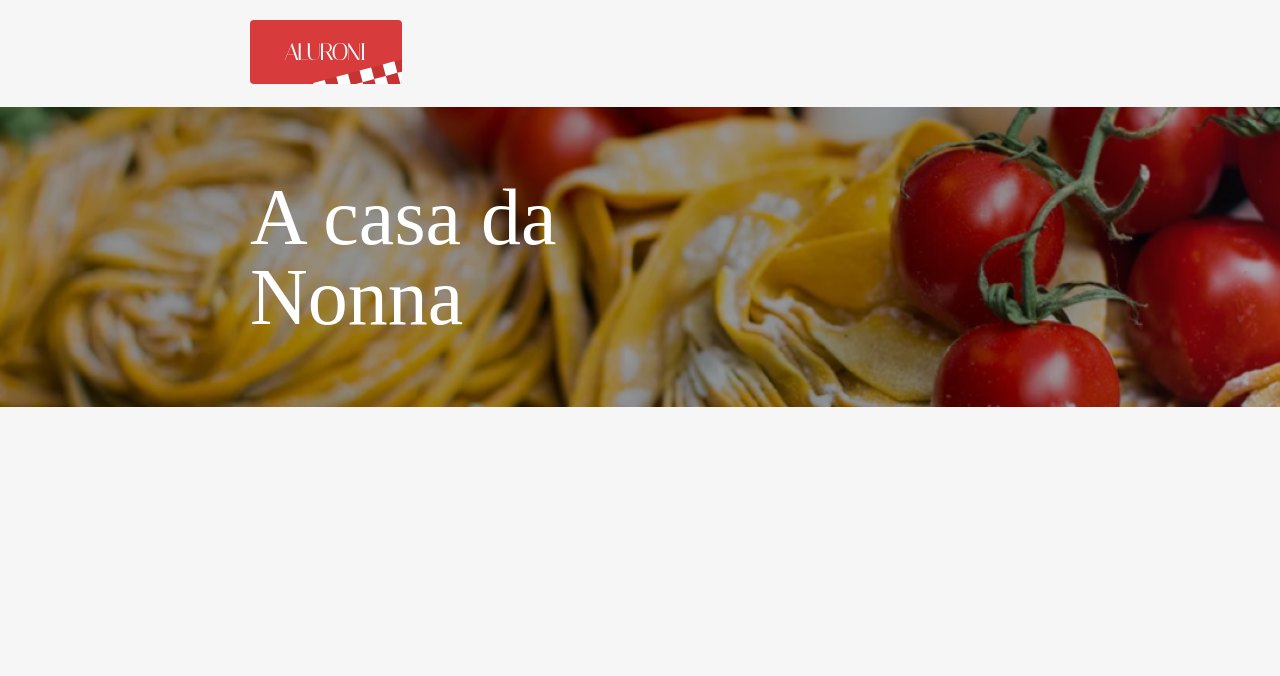
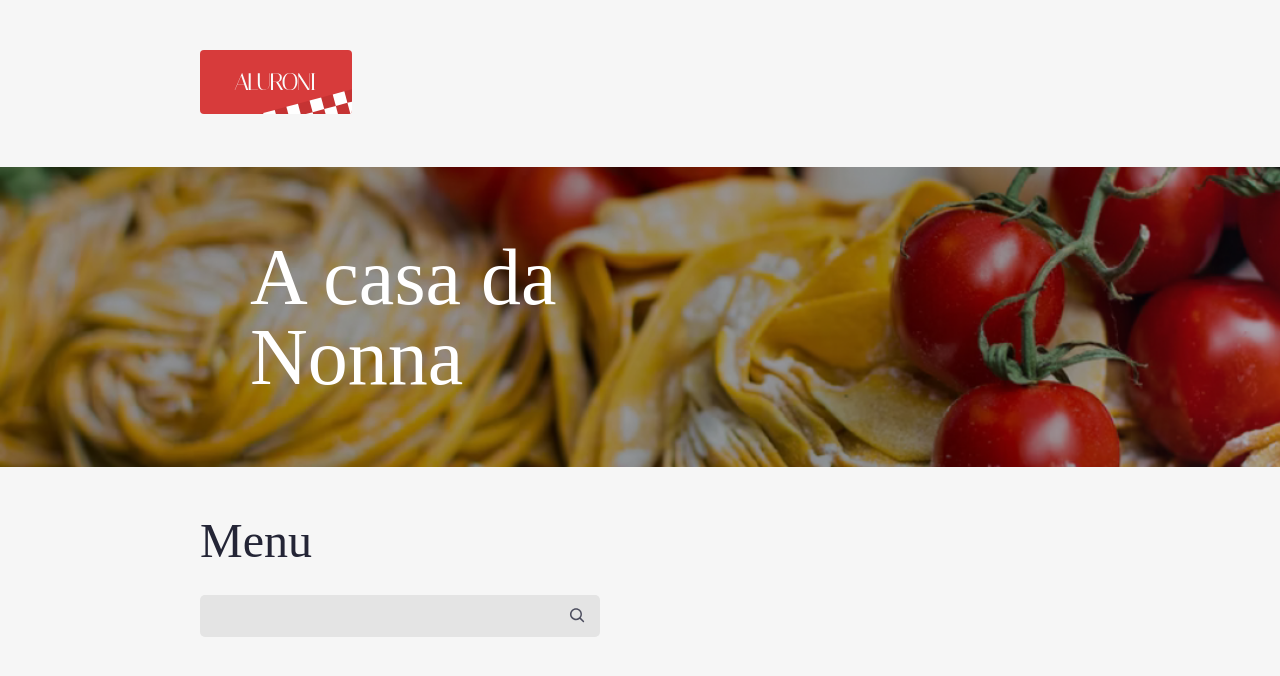
Before and after one commit to yornellas/pasta-nonna, a React (Create React App) app: page / in a window 1280 px wide. Shown: the top 676 px of the page. Built offline with nearby package versions, Linux system fonts and the light colour scheme; a web font is replaced by a local one.

Commit message:
feat: create search component

```diff
--- a/src/pages/Menu/Menu.module.scss
+++ b/src/pages/Menu/Menu.module.scss
@@ -1,4 +1,5 @@
 @import '/src/styles/variables.scss';
+@import '/src/styles/breakpoints.scss';
 
 .menu {
   padding: 20px 250px;
@@ -20,3 +21,25 @@
     width: 40%;
   }
 }
+
+.menu {
+  padding: 50px $horizontal-padding;
+
+  @media (max-width: $desktop-xsm) {
+    padding: 50px $horizontal-padding-mobile;
+  }
+
+  @media (min-width: $desktop-xsm) and (max-width: $desktop-sm) {
+    padding: 50px $horizontal-padding-sm;
+  }
+
+  @media (min-width: $desktop-sm) and (max-width: $desktop-md) {
+    padding: 50px $horizontal-padding-md;
+  }
+
+  &__title {
+    color: $dark;
+    font-size: 3rem;
+    margin-bottom: 30px;
+  }
+}
--- a/src/pages/Menu/index.tsx
+++ b/src/pages/Menu/index.tsx
@@ -1,17 +1,23 @@
 import styles from './Menu.module.scss'
 import logo from '../../assets/logo.svg'
+import Search from '../Search'
+import { useState } from 'react'
 
 export default function Menu() {
+  const [search, setSearch] = useState('')
+
   return (
     <main>
       <nav className={styles.menu}>
         <img src={logo} alt="logo" />
       </nav>
       <header className={styles.header}>
-        <div className={styles.header__text}>
-          A casa da Nonna
-        </div>
+        <div className={styles.header__text}>A casa da Nonna</div>
       </header>
+      <section className={styles.menu}>
+        <h3 className={styles.menu__title}>Menu</h3>
+        <Search search={search} setSearch={setSearch} />
+      </section>
     </main>
   )
 }
--- /dev/null
+++ b/src/pages/Search/Search.module.scss
@@ -0,0 +1,31 @@
+@import '/src/styles/variables.scss';
+@import '/src/styles/breakpoints.scss';
+
+.search {
+  align-items: center;
+  background-color: $grey;
+  border-radius: 5px;
+  display: flex;
+  gap: 18px;
+  height: 42px;
+  justify-content: space-between;
+  padding: 0 15px;
+  width: 400px;
+
+  @media (max-width: $mobile) {
+    width: 100%;
+  }
+
+  input {
+    background-color: $grey;
+    border: none;
+    font-size: 1.5rem;
+    font-weight: bold;
+    outline: none;
+    width: 100%;
+
+    &::placeholder {
+      color: #4c4d5e;
+    }
+  }
+}
--- /dev/null
+++ b/src/pages/Search/index.tsx
@@ -0,0 +1,20 @@
+import React from "react";
+import styles from "./Search.module.scss";
+import { CgSearch } from "react-icons/cg";
+
+interface Props {
+  search: string;
+  setSearch: React.Dispatch<React.SetStateAction<string>>;
+}
+
+export default function Buscador({ search, setSearch }: Props) {
+  return (
+    <div className={styles.search}>
+      <input
+        value={search}
+        onChange={(event) => setSearch(event.target.value)}
+      />
+      <CgSearch size={20} color="#4C4D5E" />
+    </div>
+  );
+}
```
